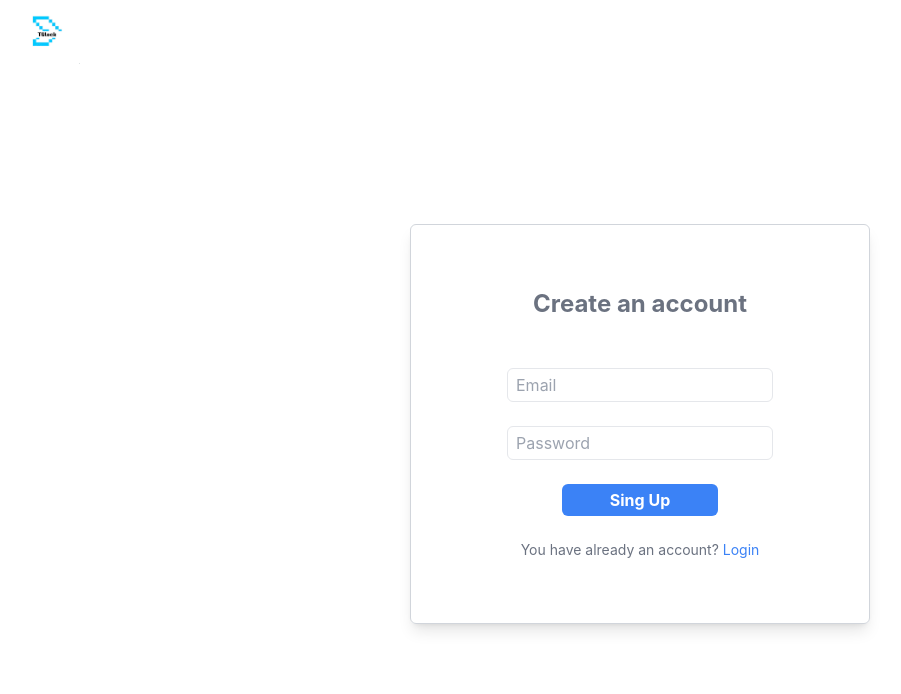
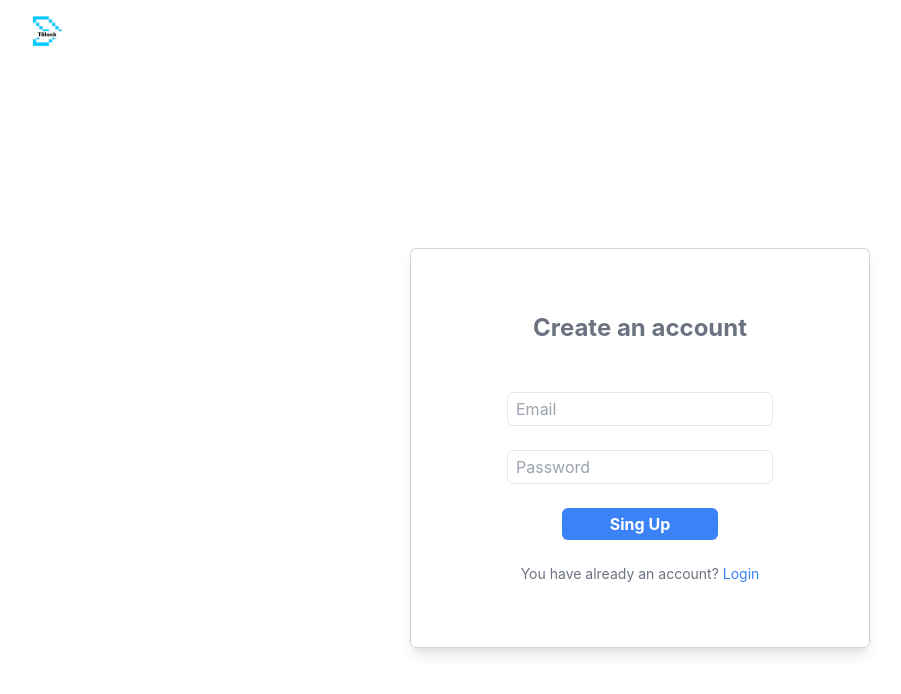
Before and after one commit to saadaoui-salah/tg-lock, a React (Create React App) app in the folder tg-lock/: page /signup in a window 1280 px wide. Shown: the top 694 px of the page, without its empty margins (0-901 px from the left). Built offline with nearby package versions, Linux system fonts and the light colour scheme.

Commit message:
add: logout button

```diff
--- a/tg-lock/src/App.js
+++ b/tg-lock/src/App.js
@@ -3,12 +3,22 @@ import Logo from "../src/logo.jpg";
 import { Link } from "react-router-dom";
 
 function App({ children }) {
+  console.log(window.location.pathname);
   return (
     <div className="bg-white">
-      <header className="w-full px-4">
+      <header className="w-full px-4 mb-6 flex items-center justify-between">
         <Link to="/">
           <img src={Logo} className="w-16 h-16" />
         </Link>
+        {window.location.pathname !== "/login" &&
+          window.location.pathname !== "/signup" && (
+            <Link
+              to="/login"
+              className="bg-red-500 text-white font-bold px-12 w-fit py-1 rounded-md"
+            >
+              Logout
+            </Link>
+          )}
       </header>
       {children}
     </div>
--- a/tg-lock/src/pages/Login.jsx
+++ b/tg-lock/src/pages/Login.jsx
@@ -17,9 +17,12 @@ const Login = ({ onSignUp }) => {
           placeholder="Password"
           className="px-2 py-1 rounded-md text-md border "
         />
-        <button className="bg-blue-500 text-white font-bold px-12 py-1 rounded-md">
+        <Link
+          to="/"
+          className="bg-blue-500 text-white font-bold px-12 py-1 rounded-md"
+        >
           Login
-        </button>
+        </Link>
         <p className="text-sm text-gray-500">
           Don't have an account?{" "}
           <Link to="/signup" className="text-blue-500">
--- a/tg-lock/src/pages/Signup.jsx
+++ b/tg-lock/src/pages/Signup.jsx
@@ -17,9 +17,12 @@ const SignUp = () => {
           placeholder="Password"
           className="px-2 py-1 rounded-md text-md border "
         />
-        <button className="bg-blue-500 text-white font-bold px-12 py-1 rounded-md">
+        <Link
+          to="/"
+          className="bg-blue-500 text-white font-bold px-12 py-1 rounded-md"
+        >
           Sing Up
-        </button>
+        </Link>
         <p className="text-sm text-gray-500">
           You have already an account?{" "}
           <Link to="/login" className="text-blue-500">
```
